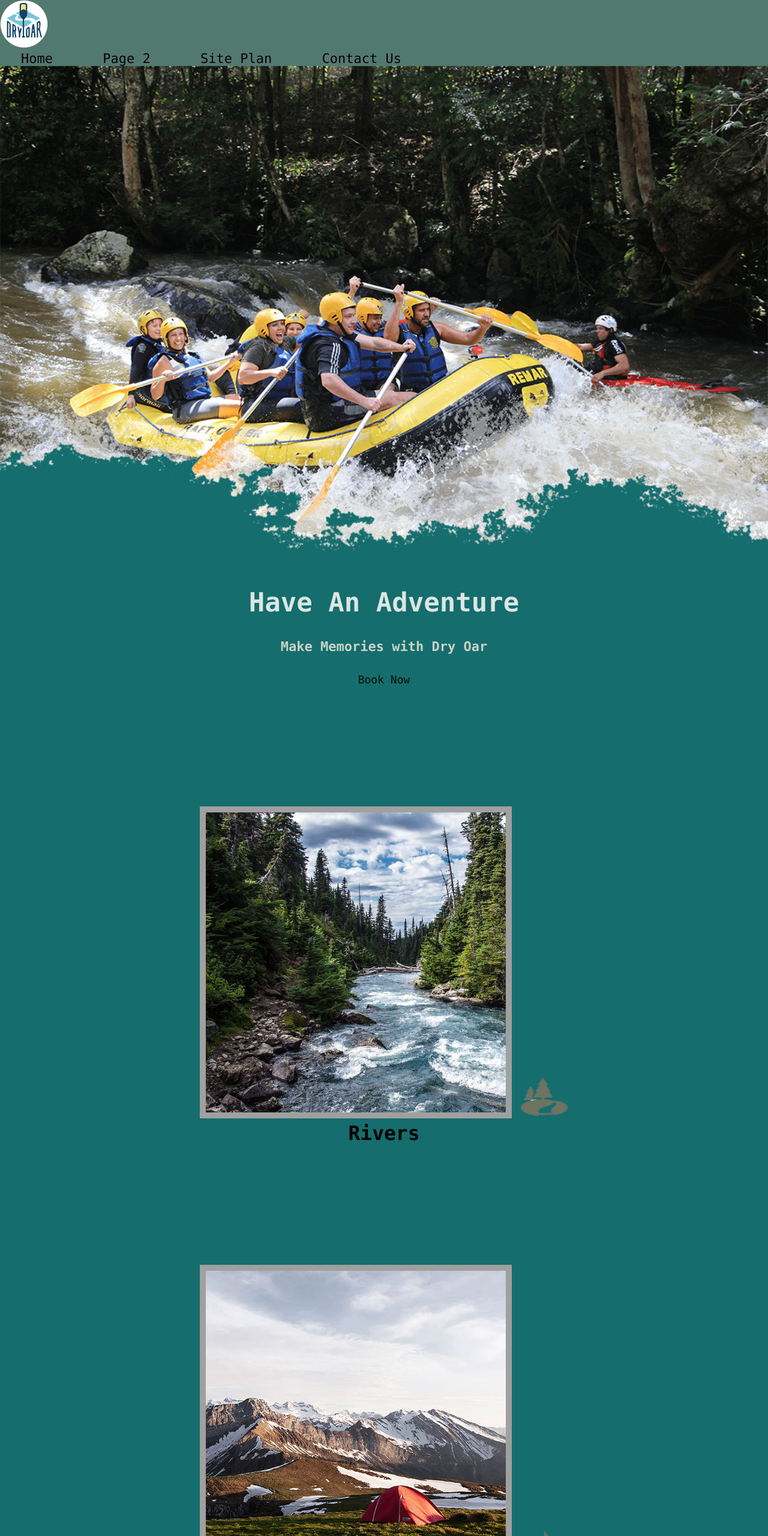
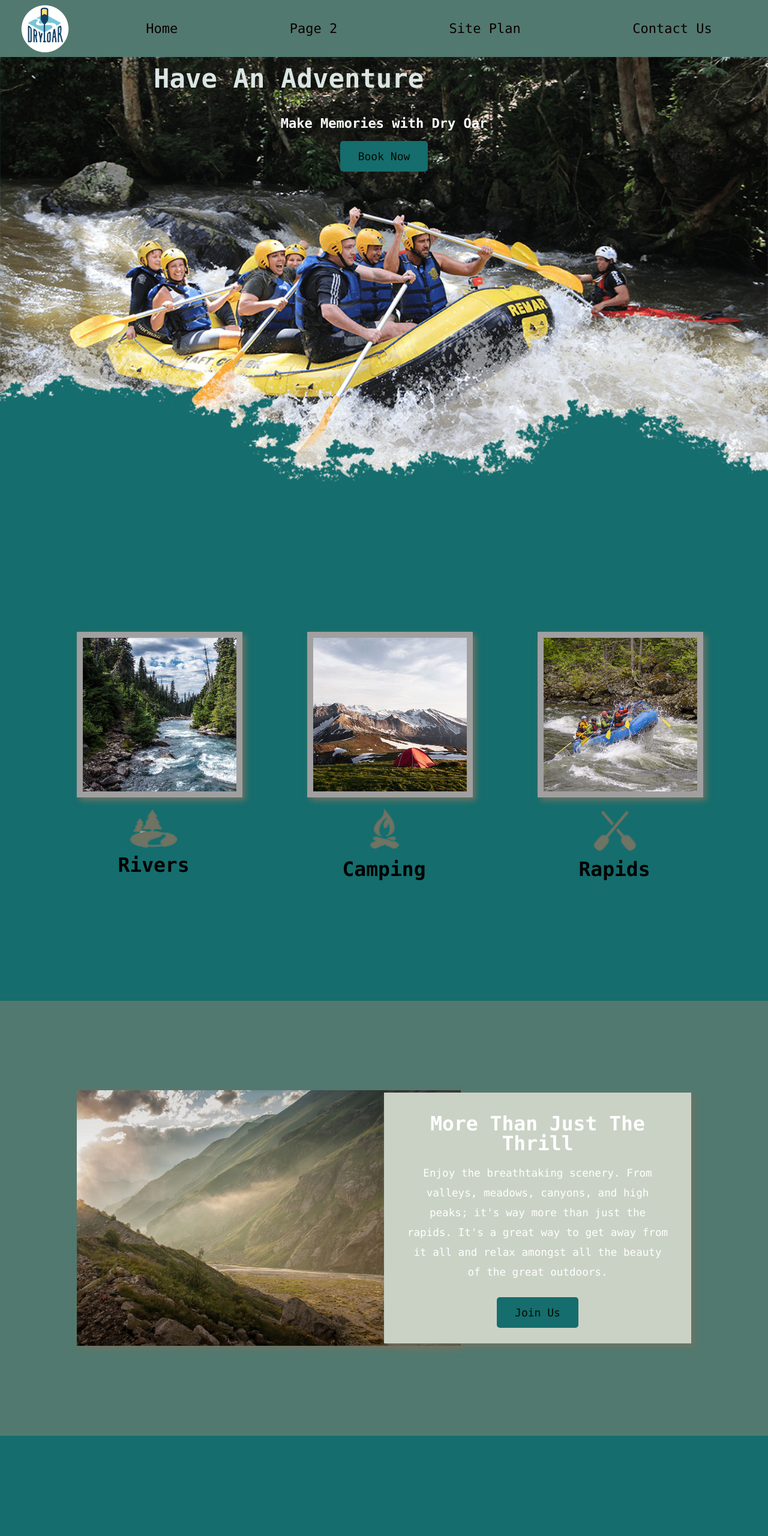
Before and after one commit to HSPR-89/wdd130, a plain HTML site: page wwr/index.html in a window 1280 px wide. Shown: the top 2560 px of the page at 60% size. Drawn offline with Linux system fonts and the light colour scheme; a web font is replaced by a local one.

Commit message:
Home Page Finishing Touches

```diff
--- a/wwr/styles/site-plan-rafting.css
+++ b/wwr/styles/site-plan-rafting.css
@@ -59,6 +59,8 @@ header {
   text-align: center;
   color: var(--headline-color-on-color);
   background-color: var(--paragraph-background-color);
+  display: grid;
+  grid-template-columns: 150px auto;
 }
 header > h1, header > h2 {
   color: var(--headline-color-on-color);
--- a/wwr/styles/style.css
+++ b/wwr/styles/style.css
@@ -1,18 +1,27 @@
 @import url('https://fonts.googleapis.com/css2?family=Montserrat:wght@300&family=Mooli&display=swap');
 
 
-
+main {
+    display: grid;
+    grid-template-columns: repeat(10, 1fr);
+}
 #content {
     max-width: 1600px;
     margin: 0 auto;
 }
-nav a {
-    text-align: center;
+nav {
+    display: flex;
+    justify-content: space-around;
 }
-#hero-msg h1,
+#hero-msg {
+    grid-column: 2/3;
+    grid-row: 1/2;
+    margin-top: 100px;
+}
 #hero-msg h4 {
     text-align: center;
     font-family: "Lucida Console", "Courier New", monospace;
+    color: white;
 }
 .button-box {
     text-align: center;
@@ -23,6 +32,8 @@ main section {
 }
 #background {
     height: 725px;
+    grid-column: 1/11;
+    grid-row: 4/9;
 }
 body {
     background-color: rgb(21, 109, 109);
@@ -33,12 +44,15 @@ body {
 }
 header {
     background-color: #52796f;
+    display: grid;
+    grid-template-columns: 150px auto;
 }
 nav a {
     color: #0a0000;
     padding: 14px;
     text-decoration: none;
     padding: 35px;
+    text-align: center;
 }
 nav a:hover {
     background-color: #84a98c;
@@ -65,6 +79,9 @@ nav a:hover {
     background-color: #cad2c5;
     line-height: 1.5em;
     padding: 35px;
+    grid-column: 6/10;
+    grid-row: 6/7;
+    box-shadow: 5px 5px 10px #6f7364;
 }
 .home-title {
     color: #DBE6E3;
@@ -96,6 +113,9 @@ footer {
     color: #52796f;
     padding: 25px 50px;
     margin-top: 200px;
+    display: flex;
+    justify-content: space-around;
+    align-items: center;
 }
 .logo {
     width: 80px;
@@ -113,15 +133,99 @@ footer p a:hover {
 h2 {
     margin: 0;
 }
+
 #logo_link{
     padding-top: 5px;
+    padding-top: 5px;
+    justify-self: center;
+    align-self: center;
 }
 footer .social img{
     padding-top: 15px;
 }
-.rivers-card, .camping-card, .rapids-card{
+.rivers-card{
    margin: 200px 0;
+   grid-column: 2/4;
+   grid-row: 2/3;
 }
+.camping-card{
+    margin: 200px 0;
+    grid-column: 5/7;
+    grid-row: 2/3;
+ }
+.rapids-card{
+    margin: 200px 0;
+    grid-column: 8/10;
+    grid-row: 2/3;
+ }
 .card-img{
     border: 10px solid #a0a0a0;
+    width: 100%;
+    box-shadow: 5px 5px 10px #6f7364;
 }
+.card-img:hover {
+    opacity: .6;
+    transform: scale(1.1);
+}
+#hero {
+    display: grid;
+    grid-template-columns: 1fr 3fr 1fr;
+}
+#hero-box {
+    grid-column: 1/4;
+    grid-row: 1/3;
+    z-index: -1;
+}
+#hero {
+    display: grid;
+    grid-template-columns: 1fr 3fr 1fr;
+    margin-top: -100px;
+}
+.mountains {
+    width: 100%;
+    grid-column: 2/7;
+    grid-row: 5/8;
+    box-shadow: 5px 5px 10px #6f7364;
+}
+
+@media screen and (max-width: 900px) {
+    #hero, .home-grid {
+        display: block;
+        height: auto;
+    }
+    nav, footer {
+        flex-direction: column;
+    }
+    nav a {
+        display: block;
+        padding: 15px;
+    }
+    #hero {
+        margin-top: 0;
+    }
+    #hero-msg {
+        margin-top: 0;
+    }
+    #hero-msg h4 {
+        display: none;
+    }
+    .home-title {
+        font-size: 25px;
+        color: #6f7364;
+    }
+    .rivers-card, .camping-card, .rapids-card {
+        margin: 50px auto;
+        width: 60%;
+    }
+    #background {
+        display: none;
+    }
+    .mountains, .msg {
+        width: 80%;
+        display: block;
+        margin: 0 auto;
+    }
+    footer {
+        margin-top: 25px;
+    }
+}
```
